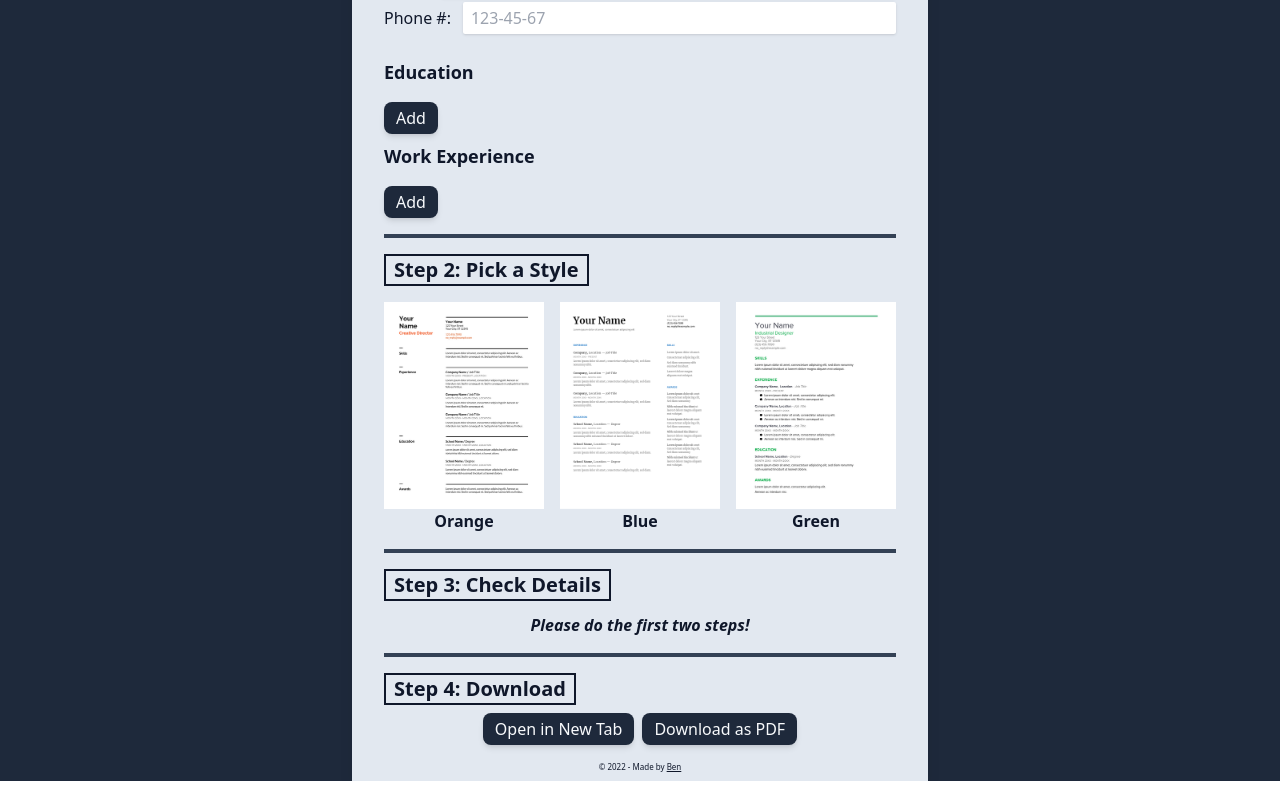
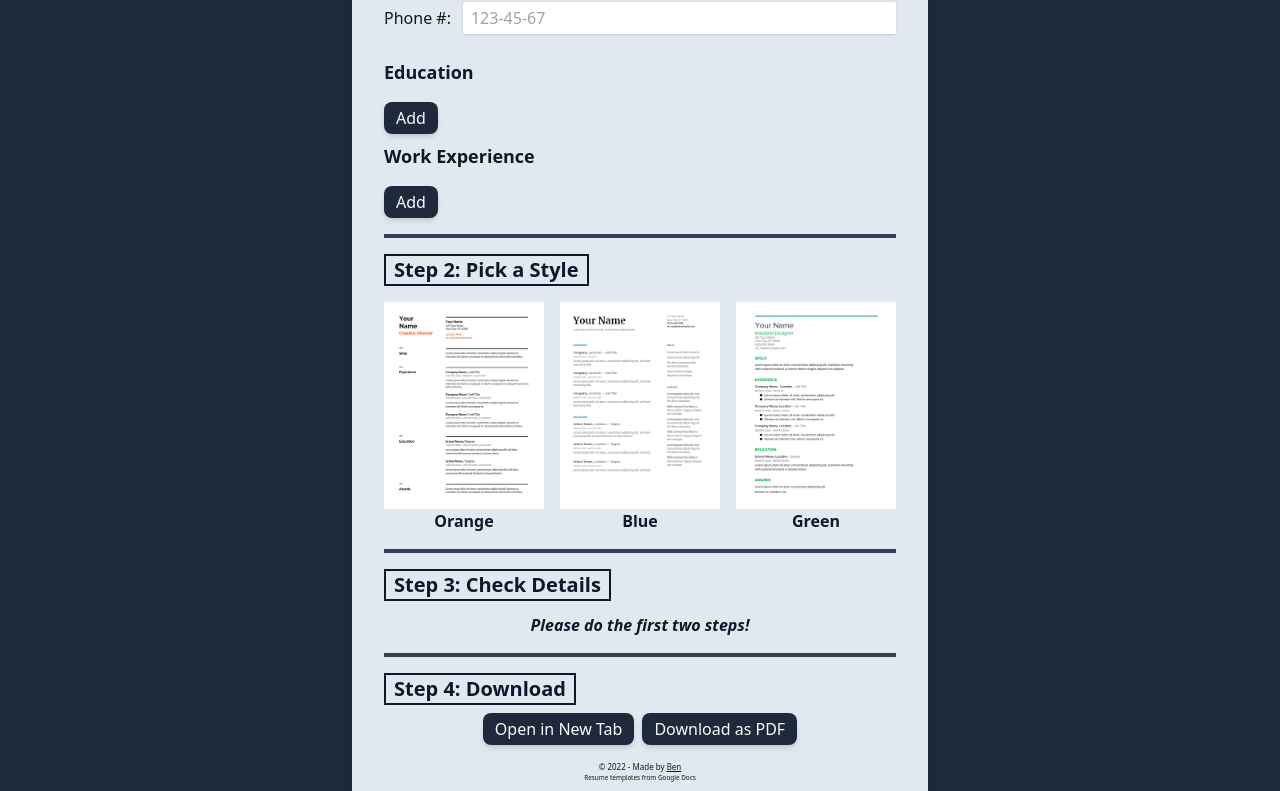
Before and after one commit to remtaine/cv-project, a React (Create React App) app: page / in a window 1280 px wide. Shown: the part 270-1061 px from the top of the page. Built offline with nearby package versions, Linux system fonts and the light colour scheme.

Commit message:
Edit styling

```diff
--- a/src/components/Footer.js
+++ b/src/components/Footer.js
@@ -2,7 +2,10 @@ import React from 'react'
 
 function Footer() {
   return (
-    <footer className="mt-4 mx-auto left-0 right-0 bottom-1 text-center text-[0.5rem]">© 2022 - Made by <a href="https://github.com/remtaine" className="underline hover:font-bold duration-500">Ben</a></footer>
+    <footer className="mt-4 mx-auto left-0 right-0 bottom-1 text-center text-[0.5rem] flex flex-col">
+      <span className="">© 2022 - Made by <a href="https://github.com/remtaine" className="underline hover:font-bold duration-500">Ben</a></span>
+      <span className="text-[0.4rem] font-extralight">Resume templates from Google Docs</span>
+    </footer>
   )
 }
 
--- a/src/components/Form.js
+++ b/src/components/Form.js
@@ -19,7 +19,7 @@ function Form(props) {
                     return (
                         <div className="flex gap-3 flex-col sm:flex-row" key={id}>
                             <label htmlFor={title} className="py-1 whitespace-nowrap">{title}: </label>
-                            <input type="text" id={title} placeholder={placeholder} className="shadow px-2 rounded-sm w-full"/>
+                            <input type="text" id={title} placeholder={placeholder} className="shadow px-2 rounded-sm w-full" />
                         </div>
                     );
                 })}
```
